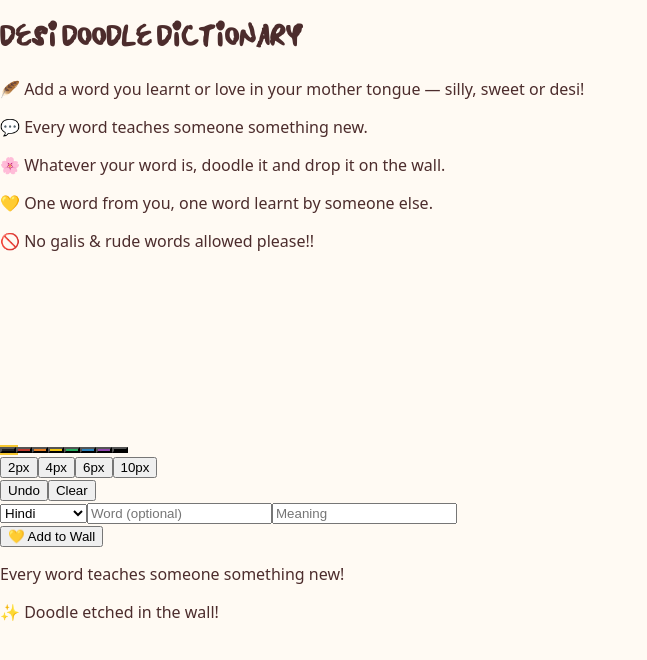
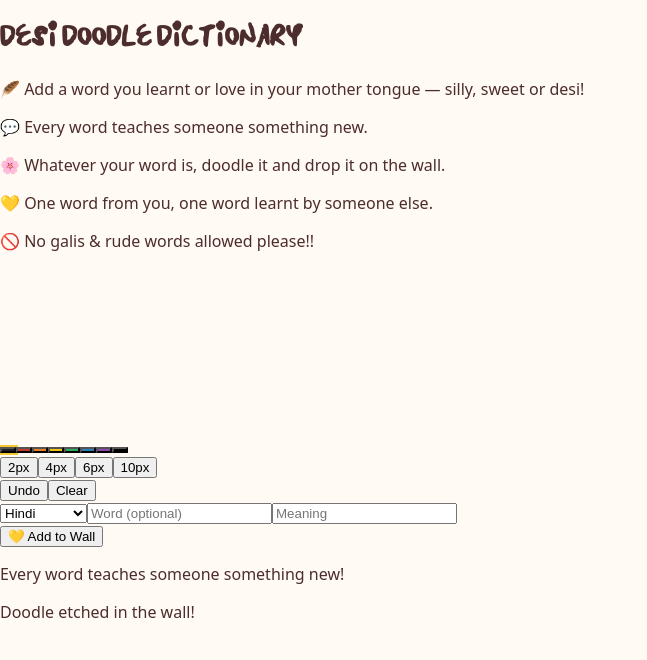
Before and after one commit to tanvee1308/the-doodle-dictionary, a Next.js app: page / in a window 1280 px wide. Shown: the top 660 px of the page, without its empty margins (0-647 px from the left). Built offline with nearby package versions, Linux system fonts and the light colour scheme.

Commit message:
Toast.tsx

```diff
--- a/components/Toast.tsx
+++ b/components/Toast.tsx
@@ -1,32 +1,30 @@
 "use client";
+
 import { useEffect } from "react";
 
-export default function Toast({
-  show,
-  message,
-  onHide,
-  duration = 1800,
-}: {
+type Props = {
   show: boolean;
   message: string;
   onHide: () => void;
-  duration?: number;
-}) {
+  duration?: number; // ms
+};
+
+export default function Toast({ show, message, onHide, duration = 1800 }: Props) {
   useEffect(() => {
     if (!show) return;
-    const id = setTimeout(onHide, duration);
-    return () => clearTimeout(id);
+    const t = setTimeout(onHide, duration);
+    return () => clearTimeout(t);
   }, [show, duration, onHide]);
 
   return (
     <div
       aria-live="polite"
-      aria-atomic="true"
-      className={`pointer-events-none fixed left-1/2 bottom-6 -translate-x-1/2 transition-all duration-300
-        ${show ? "opacity-100 translate-y-0" : "opacity-0 translate-y-2"}`}
+      className={`fixed left-1/2 bottom-6 -translate-x-1/2 transition-all ${
+        show ? "opacity-100 translate-y-0" : "opacity-0 translate-y-3 pointer-events-none"
+      }`}
     >
-      <div className="px-4 py-2 rounded-full shadow-md bg-yellow-400 text-[#2d1b10] text-sm font-medium">
-        ✨ {message}
+      <div className="px-4 py-2 rounded-full bg-yellow-400 text-[#2d1b10] shadow">
+        {message}
       </div>
     </div>
   );
```
